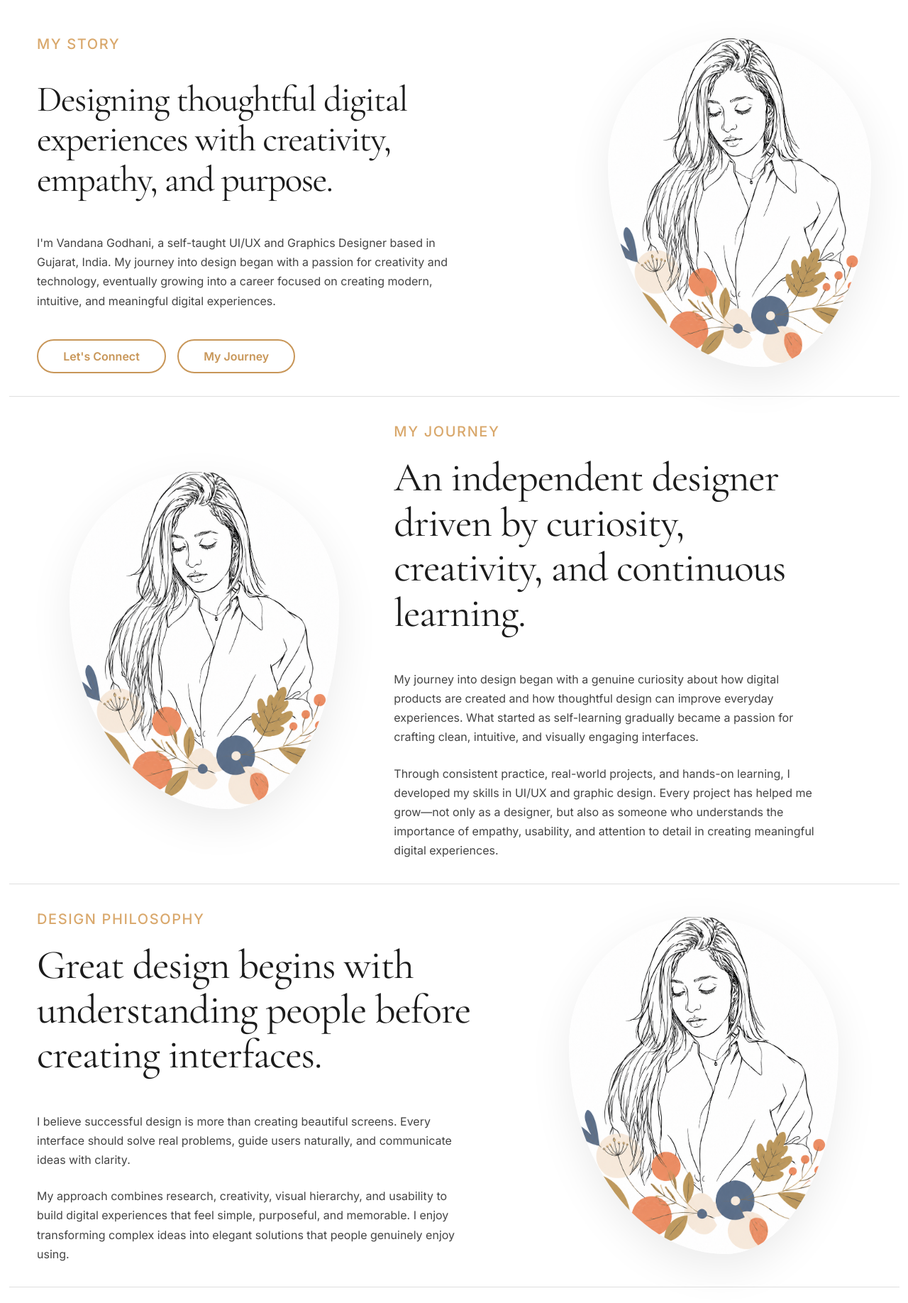
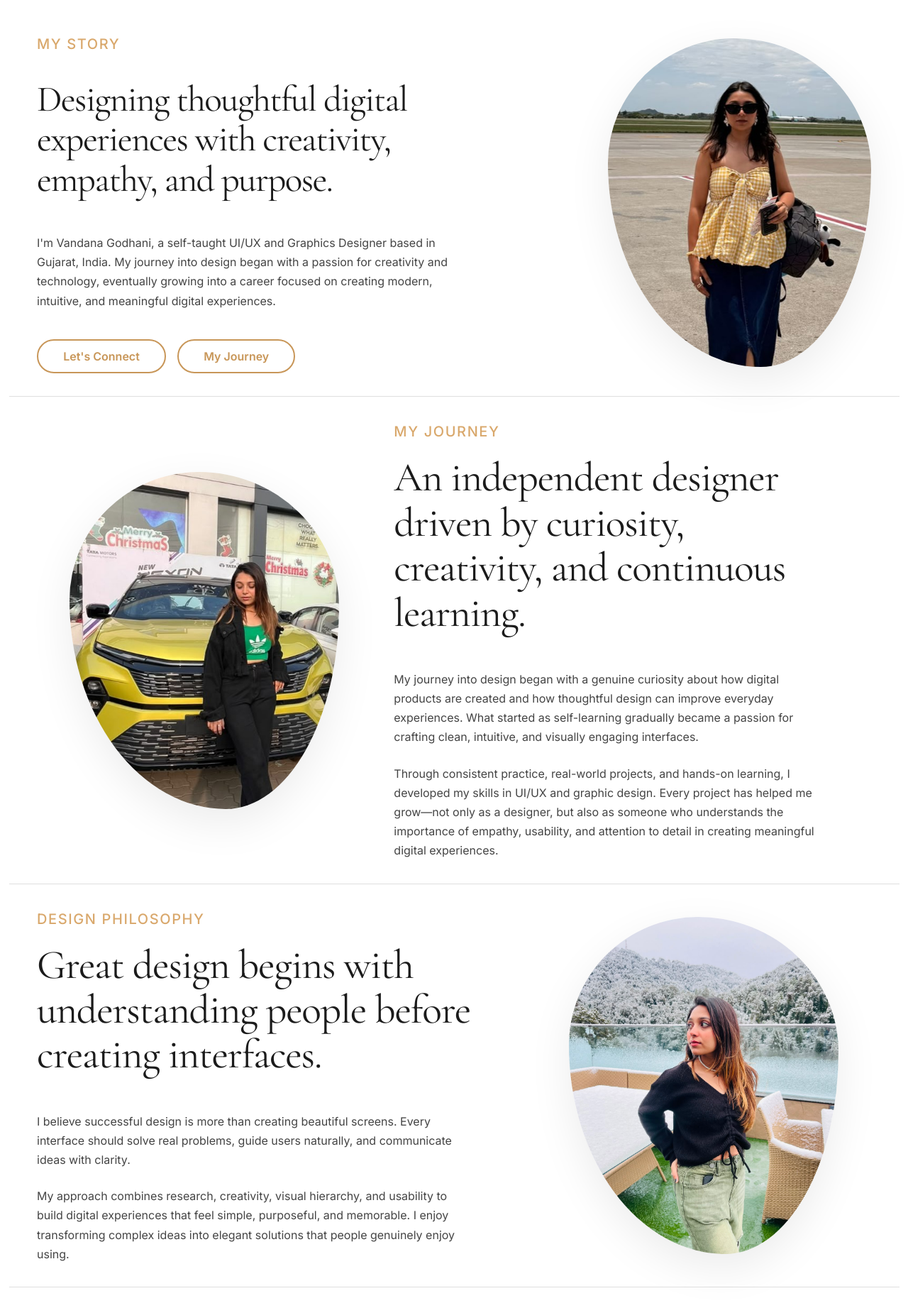
Before and after one commit to sagargadige/vini-portfolio, a plain HTML site: page about.html in a window 1280 px wide. Shown: the part 64-1900 px from the top of the page at 71% size. Drawn offline with nearby package versions, Linux system fonts and the light colour scheme.

Commit message:
img-uploaded

```diff
--- a/about.html
+++ b/about.html
@@ -250,7 +250,7 @@
             <div class="about-hero-image">
               <div class="editorial-image">
                 <img
-                  src="assets/images/about/vandana-about.png"
+                  src="assets/images/about/img-1.jpeg"
                   alt="Portrait of Vandana Godhani"
                   class="img-fluid"
                 />
@@ -275,7 +275,7 @@
             <div class="journey-image">
               <div class="editorial-image">
                 <img
-                  src="assets/images/about/vandana-about.png"
+                  src="assets/images/about/img-4.jpeg"
                   alt="Vandana Godhani Journey"
                   class="img-fluid"
                 />
@@ -355,7 +355,7 @@
             <div class="design-image">
               <div class="editorial-image">
                 <img
-                  src="assets/images/about/vandana-about.png"
+                  src="assets/images/about/img-2.jpeg"
                   alt="Design Philosophy"
                   class="img-fluid"
                 />
```
Also changed, not shown: contact.html (+1 -1 lines), assets/images/about/img-1.jpeg (added), assets/images/about/img-2.jpeg (added), assets/images/about/img-3.jpeg (added), assets/images/about/img-4.jpeg (added), assets/images/about/img-5.jpeg (added).
